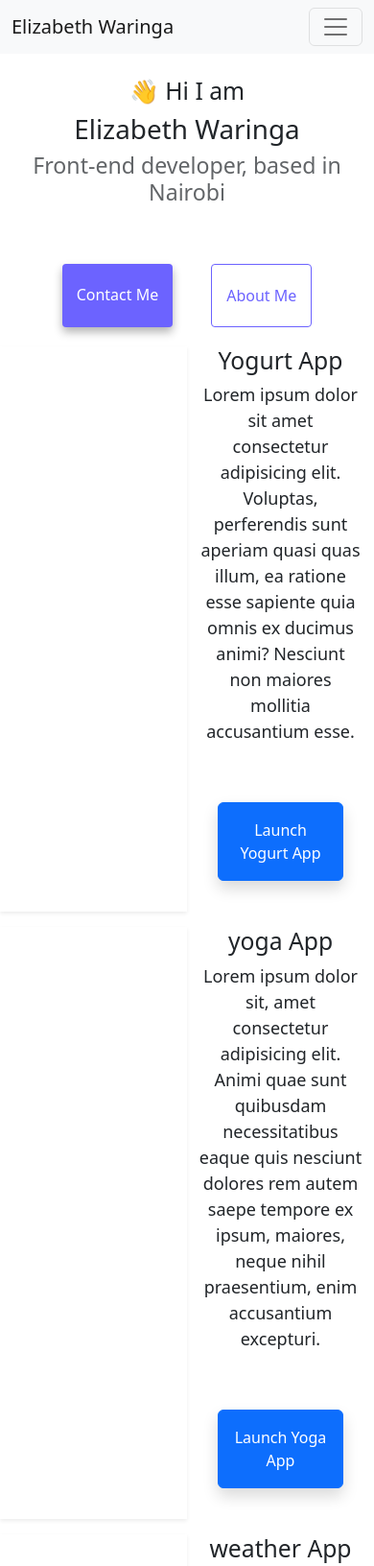
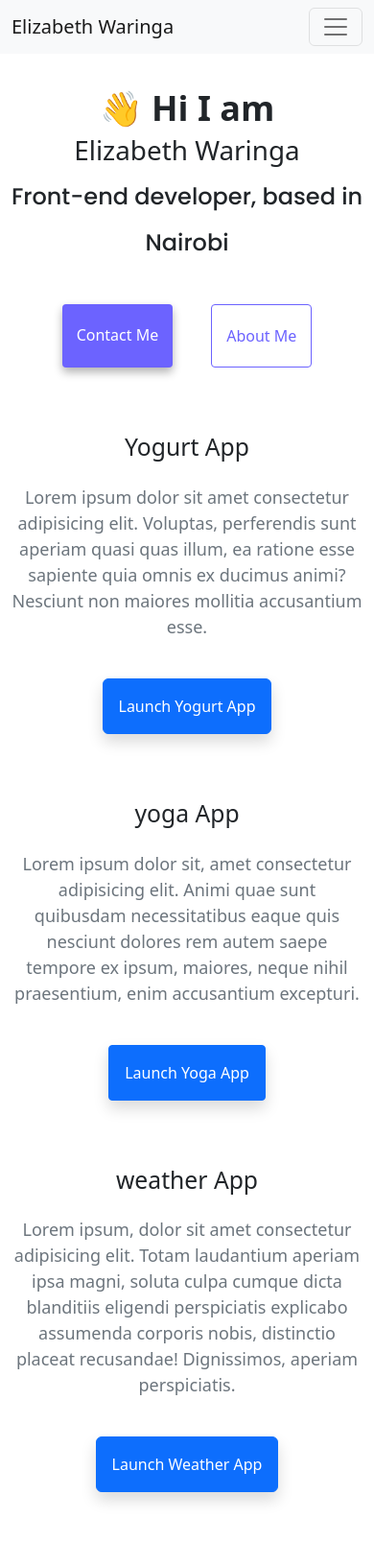
Before and after one commit to Liza-sky/Advanced-Challenge, a website: page index.html in a window 390 px wide. Shown: the top 1632 px of the page at 96% size. Drawn offline with nearby package versions, Linux system fonts and the light colour scheme.

Commit message:
updated the css and both the htmls

```diff
--- a/index.html
+++ b/index.html
@@ -19,6 +19,18 @@
     <script
       src="https://cdn.jsdelivr.net/npm/bootstrap@5.2.3/dist/js/bootstrap.bundle.min.js"
       integrity="sha384-kenU1KFdBIe4zVF0s0G1M5b4hcpxyD9F7jL+jjXkk+Q2h455rYXK/7HAuoJl+0I4"
+      crossorigin="anonymous"
+    ></script>
+    <link
+      href="https://fonts.googleapis.com/css2?family=DM+Sans:ital,wght@0,400;0,500;0,700;1,400;1,500;1,700&family=Playfair+Display:wght@700&family=Poppins:ital,wght@0,500;1,700&family=Roboto+Condensed:ital,wght@0,300;0,400;0,700;1,300;1,400;1,700&display=swap"
+      rel="stylesheet"
+    />
+    <link
+      rel="stylesheet"
+      href="https://cdnjs.cloudflare.com/ajax/libs/font-awesome/4.7.0/css/font-awesome.min.css"
+    />
+    <script
+      src="https://kit.fontawesome.com/5cbf19add1.js"
       crossorigin="anonymous"
     ></script>
   </head>
@@ -54,10 +66,13 @@
         </div>
       </div>
     </nav>
-    <h2 class="mt-4">👋 Hi I am</h2>
+    <div class="profile mb-3">
+      <p>👋 Hi I am</p>
       <h1>Elizabeth Waringa</h1>
-    <h3>Front-end developer, based in Nairobi</h3>
-    <div class="navigation-links">
+      <h2 class="mb-2">Front-end developer, based in Nairobi</h2>
+    </div>
+
+    <div class="navigation-links mb-5">
       <a
         href="about.html#contact"
         class="contact-link"
@@ -67,78 +82,77 @@
       <a href="about.html" class="about-link" title="more about me">About me</a>
     </div>
     <div class="container">
-      <div class="row">
-        <div class="col-6 shadow-sm mb-3">
-          <img src="images/yogurt.png" class="img-fluid d-none d-md-block" />
+      <div class="row mb-5">
+        <div class="col d-none d-lg-block">
+          <img src="images/yogurt.png" class="img-fluid" />
         </div>
-        <div class="col-6">
-          <h2>Yogurt App</h2>
-          <p>
+        <div class="col">
+          <div class="technical">
+            <h2 class="mb-4">Yogurt App</h2>
+            <p class="mb-3 text-muted">
               Lorem ipsum dolor sit amet consectetur adipisicing elit. Voluptas,
-            perferendis sunt aperiam quasi quas illum, ea ratione esse sapiente
-            quia omnis ex ducimus animi? Nesciunt non maiores mollitia
-            accusantium esse.
+              perferendis sunt aperiam quasi quas illum, ea ratione esse
+              sapiente quia omnis ex ducimus animi? Nesciunt non maiores
+              mollitia accusantium esse.
             </p>
             <div class="navigation-links">
               <a
                 href="about.html"
-              class="contact-link btn btn-primary shadow p-3 mb-5 rounded"
+                class="contact-link btn btn-primary shadow p-3 rounded"
                 >Launch Yogurt App</a
               >
             </div>
           </div>
         </div>
-      <div class="row">
-        <div class="col-6 shadow-sm mb-3">
-          <img
-            src="images/yoga.png"
-            class="img-fluid d-none d-md-block"
-            alt=""
-          />
       </div>
-        <div class="col-6">
-          <h2>yoga App</h2>
-          <p>
-            Lorem ipsum dolor sit, amet consectetur adipisicing elit. Animi quae
-            sunt quibusdam necessitatibus eaque quis nesciunt dolores rem autem
-            saepe tempore ex ipsum, maiores, neque nihil praesentium, enim
-            accusantium excepturi.
+      <div class="row mb-5">
+        <div class="col">
+          <div class="technical">
+            <h2 class="mb-4">yoga App</h2>
+            <p class="mb-3 text-muted">
+              Lorem ipsum dolor sit, amet consectetur adipisicing elit. Animi
+              quae sunt quibusdam necessitatibus eaque quis nesciunt dolores rem
+              autem saepe tempore ex ipsum, maiores, neque nihil praesentium,
+              enim accusantium excepturi.
             </p>
             <div class="navigation-links">
               <a
                 href="about.html"
-              class="contact-link btn btn-primary shadow p-3 mb-5 rounded"
+                class="contact-link btn btn-primary shadow p-3"
                 >Launch Yoga App</a
               >
             </div>
           </div>
         </div>
+        <div class="col d-none d-lg-block">
+          <img src="images/yoga.png" class="img-fluid" alt="" />
+        </div>
+      </div>
 
-      <div class="row">
-        <div class="col-6 shadow-sm mb-3">
-          <img
-            src="images/weather.png"
-            class="img-fluid d-none d-md-block"
-            alt=""
-          />
+      <div class="row mb-5">
+        <div class="col d-none d-lg-block">
+          <img src="images/weather.png" class="img-fluid" alt="" />
         </div>
-        <div class="col-6">
-          <h2>weather App</h2>
-          <p>
+        <div class="col">
+          <div class="technical">
+            <h2 class="mb-4">weather App</h2>
+            <p class="mb-3 text-muted">
               Lorem ipsum, dolor sit amet consectetur adipisicing elit. Totam
-            laudantium aperiam ipsa magni, soluta culpa cumque dicta blanditiis
-            eligendi perspiciatis explicabo assumenda corporis nobis, distinctio
-            placeat recusandae! Dignissimos, aperiam perspiciatis.
+              laudantium aperiam ipsa magni, soluta culpa cumque dicta
+              blanditiis eligendi perspiciatis explicabo assumenda corporis
+              nobis, distinctio placeat recusandae! Dignissimos, aperiam
+              perspiciatis.
             </p>
             <div class="navigation-links">
               <a
                 href="about.html"
-              class="contact-link btn btn-primary shadow-lg p-3 mb-5 rounded"
+                class="contact-link btn btn-primary shadow p-3 rounded"
                 >Launch Weather App</a
               >
             </div>
           </div>
         </div>
       </div>
+    </div>
   </body>
 </html>
--- /dev/null
+++ b/sandbox.config.json
@@ -0,0 +1,3 @@
+{
+  "template": "static"
+}
--- a/style.css
+++ b/style.css
@@ -2,11 +2,6 @@
   --primary-color: #6c63ff;
   --secondary-color: #f5f2fe;
   --box-shadow: 0 5px 10px rgba(0, 0, 0, 0.3);
-}
-
-body {
-  margin: 60px auto;
-  max-width: 800px;
 }
 
 h1,
@@ -37,7 +32,7 @@ p {
 
 .navigation-links {
   display: flex;
-  margin-top: 40px;
+  margin-top: 20px;
   justify-content: center;
 }
 
@@ -71,6 +66,23 @@ p {
   margin: 30px 0;
 }
 
+.profile {
+  text-align: center;
+  margin-top: 30px;
+}
+
+.profile p {
+  font-size: 36px;
+  font-weight: bold;
+  margin: 0;
+}
+.profile h2 {
+  font-family: "Poppins", sans-serif;
+  font-weight: normal;
+  line-height: 2;
+  font-size: 24px;
+}
+
 .about-paragraphs p {
   margin: 10px;
 }
@@ -86,11 +98,15 @@ p {
 .email-link:hover {
   text-decoration: underline;
 }
-@media (max-width: 576px) {
+@media (max-width: 650px) {
   h2 {
     text-align: center;
   }
   p {
     text-align: center;
   }
+  .technical {
+    text-align: center;
+    font-size: 20px;
+  }
 }
```
Also changed, not shown: about.html (+22 -9 lines), package.json (added, +24 -0 lines). Lines whose indentation alone changed are shown as unchanged.
